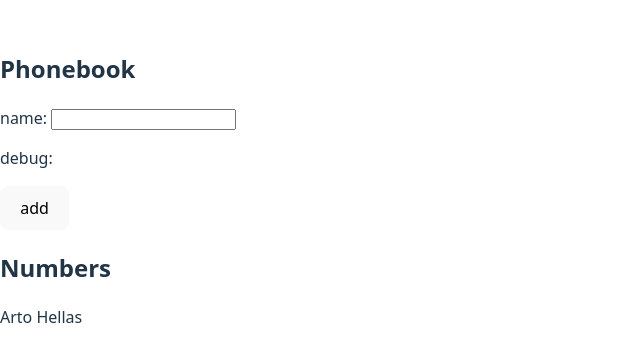
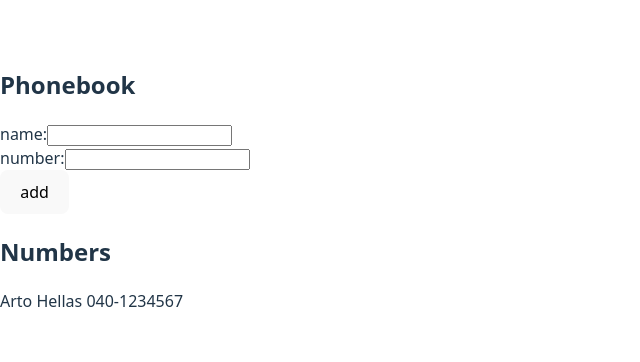
Before and after one commit to candleconch/fso-exercises, a React (Vite) app in the folder part2/phonebook/: page / in a window 1280 px wide. Shown: the part 212-574 px from the top of the page, without its empty margins (0-640 px from the left). Built offline with nearby package versions, Linux system fonts and the light colour scheme.

Commit message:
Complete step 3

```diff
--- a/part2/phonebook/src/App.jsx
+++ b/part2/phonebook/src/App.jsx
@@ -2,9 +2,10 @@
 
 const App = () => {
   const [persons, setPersons] = useState([
-    { name: 'Arto Hellas' }
+    { name: 'Arto Hellas', number: '040-1234567' }
   ])
   const [newName, setNewName] = useState('')
+  const [newNumber, setNewNumber] = useState('');
   const handleSubmit =(e) => {
       e.preventDefault();
     if (newName.trim().length === 0) {
@@ -15,26 +16,32 @@
     if (names.includes(newName)){
       alert(`${newName} is already added to phonebook`)
       setNewName('');
+      setNewNumber('');
       return;
     }
-    setPersons(persons.concat({name: newName}));
+    setPersons(persons.concat({name: newName, number: newNumber}));
     setNewName('');
+    setNewNumber('');
   }
   return (
     <div>
       <h2>Phonebook</h2>
       <form onSubmit={handleSubmit}>
         <div>
-          name: <input onChange={(e) => setNewName(e.target.value)}
+          <div>name:
+            <input onChange={(e) => setNewName(e.target.value)}
           value={newName}/>
-          <p>debug: {newName}</p>
+          </div>
+          <div>number:
+            <input onChange={(e) => setNewNumber(e.target.value)} value={newNumber}/>
+          </div>
         </div>
         <div>
           <button type="submit">add</button>
         </div>
       </form>
       <h2>Numbers</h2>
-      {persons.map(person => <p key={person.name}>{person.name}</p>)}
+      {persons.map(person => <p key={person.name}>{person.name} {person.number}</p>)}
     </div>
   )
 }
```
